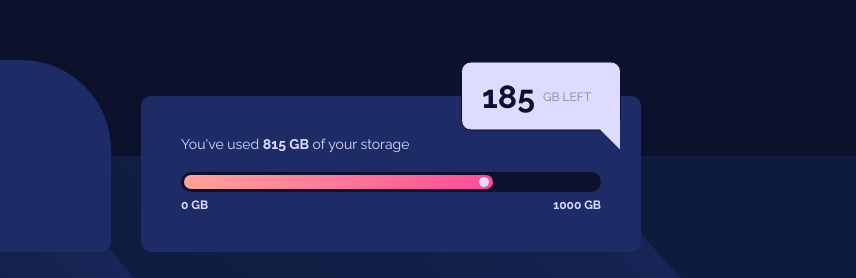
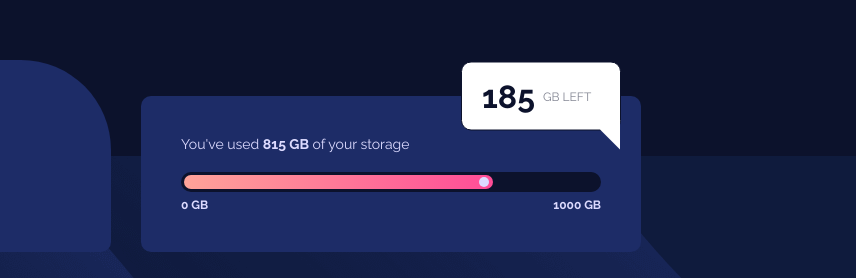
Before and after one commit to MahmoudHsnn/Fylo-data-storage-component, a plain HTML site: page index.html in a window 1280 px wide. Shown: the part 244-522 px from the top of the page, 424-1280 px from the left. Drawn offline with Linux system fonts and the light colour scheme.

Commit message:
Update style.css

```diff
--- a/style.css
+++ b/style.css
@@ -132,7 +132,7 @@ main::before {
   border: 1px solid hsl(229, 57%, 11%);
   color: hsl(229, 7%, 55%);
   border-radius: 10px;
-  background-color: hsl(243, 100%, 93%);
+  background-color: white;
   font-size: 12px;
   font-weight: 400;
   display: flex;
@@ -197,6 +197,6 @@ main::before {
     position: absolute;
     bottom: -20px;
     right: 0px;
-    border-color: transparent hsl(243, 100%, 93%) transparent transparent;
+    border-color: transparent white transparent transparent;
   }
 }
```
